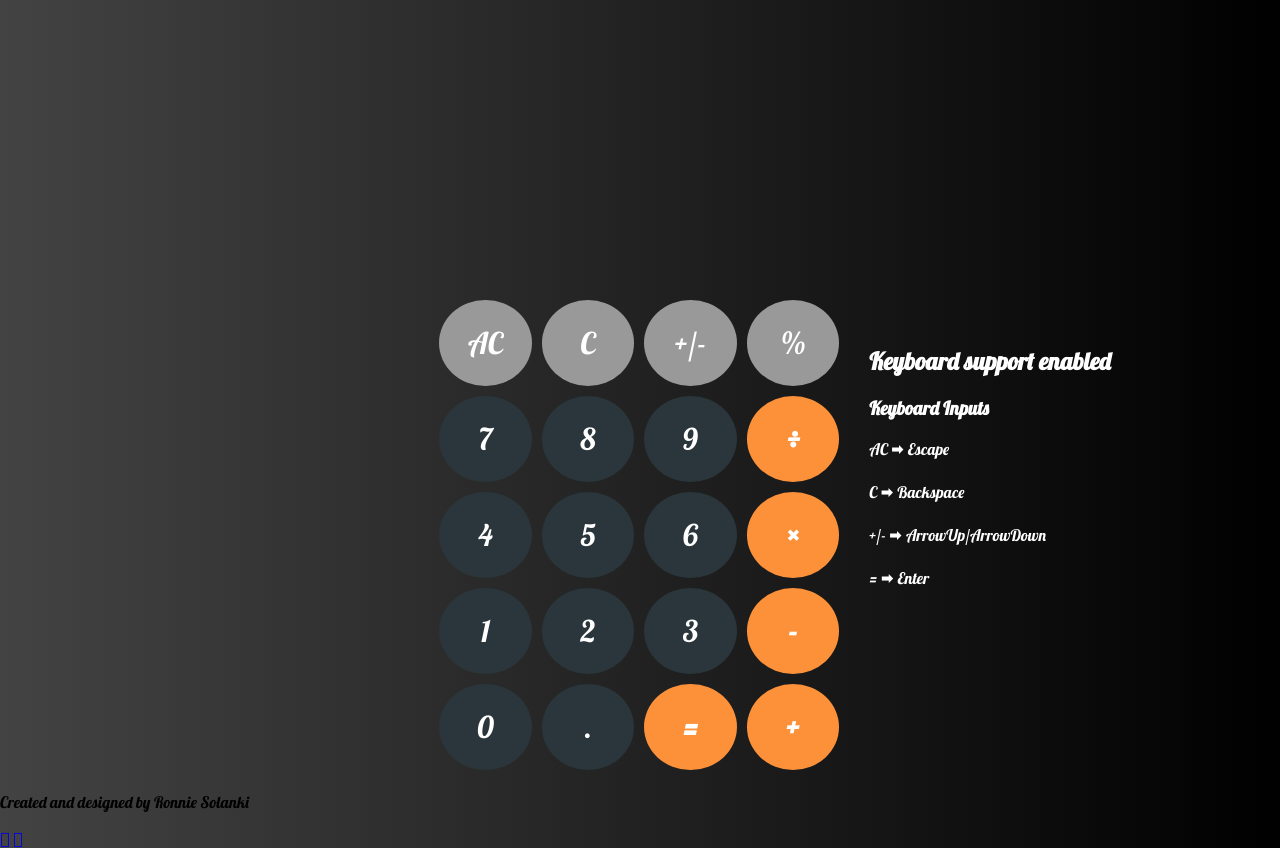
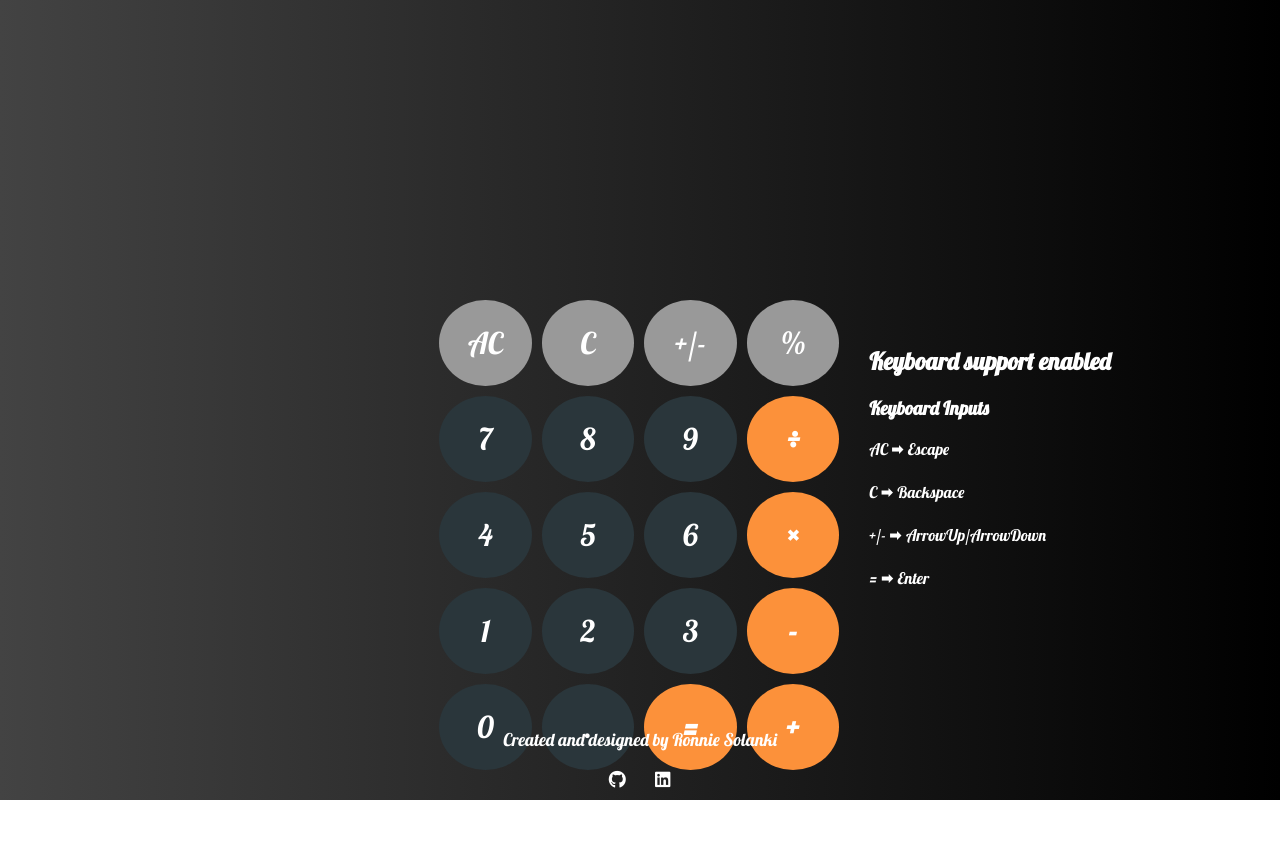
Before and after one commit to rsolanki87/calculator, a plain HTML site: page index.html in a window 1280 px wide. After the commit the page ends 800 px from the top, so only its background shows below. Drawn offline with Linux system fonts and the light colour scheme.

Commit message:
Add files via upload

```diff
--- a/index.html
+++ b/index.html
@@ -1,13 +1,23 @@
 <!DOCTYPE html>
-<html lang="en">
+<html>
     <head>
         <meta charset="UTF-8">
         <meta http-equiv="X-UA-Compatible" content="IE=edge">
         <meta name="viewport" content="width=device-width, initial-scale=1.0">
 
+        <link href="https://fonts.googleapis.com/css2?family=Lobster&display=swap" rel="stylesheet">
+
+        <link href="/home/ronnie/Documents/fontawesome-free-6.1.1-web/css/fontawesome.css" rel="stylesheet">
+
+        <link href="/home/ronnie/Documents/fontawesome-free-6.1.1-web/css/all.css" rel="stylesheet">
+
+        <link href="/home/ronnie/Documents/fontawesome-free-6.1.1-web/css/brands.css" rel="stylesheet">
+
+        <link href="/home/ronnie/Documents/fontawesome-free-6.1.1-web/css/solid.css" rel="stylesheet">
+
+        <link href="/home/ronnie/Documents/fontawesome-free-6.1.1-web/css/v5-font-face.css" rel="stylesheet">
+
         <script src="https://kit.fontawesome.com/0ee557d508.js" crossorigin="anonymous"></script>
-
-    <link href="https://fonts.googleapis.com/css2?family=Lobster&display=swap" rel="stylesheet">
 
         <link rel="stylesheet" href="style.css">
 
--- a/style.css
+++ b/style.css
@@ -1,4 +1,4 @@
-*, *::before, *::after {
+* {
     box-sizing: border-box;
     font-family: 'Lobster', cursive;
 }
@@ -47,7 +47,7 @@ body {
 }
 
 .previous-operation {
-    font-size: 20px;
+    font-size: 1.25rem;
     color: #ffffff;
     opacity: 0.75;
 }
@@ -58,7 +58,7 @@ body {
 
 button {
     color: #ffffff;
-    font-size: 30px;
+    font-size: 1.875rem;
     cursor: pointer;
     outline: none;
     border: none;
@@ -117,3 +117,28 @@ button {
     color:#ffffff;
     padding-left: 30px;
 }
+
+footer {
+    text-align: center;
+    justify-content: center;
+    position: absolute;
+    bottom: 0;
+    width: 100%;
+    padding: 10px;
+}
+
+footer p {
+    color: #ffffff;
+    font-size: 1.1rem;
+}
+
+.link {
+    display: inline-block;
+    color: #ffffff;
+    font-size: 1.1rem;
+    padding: 0 10px;
+}
+
+.link:hover {
+    transform: scale(1.1);
+}
```
Lines whose indentation alone changed are shown as unchanged.
